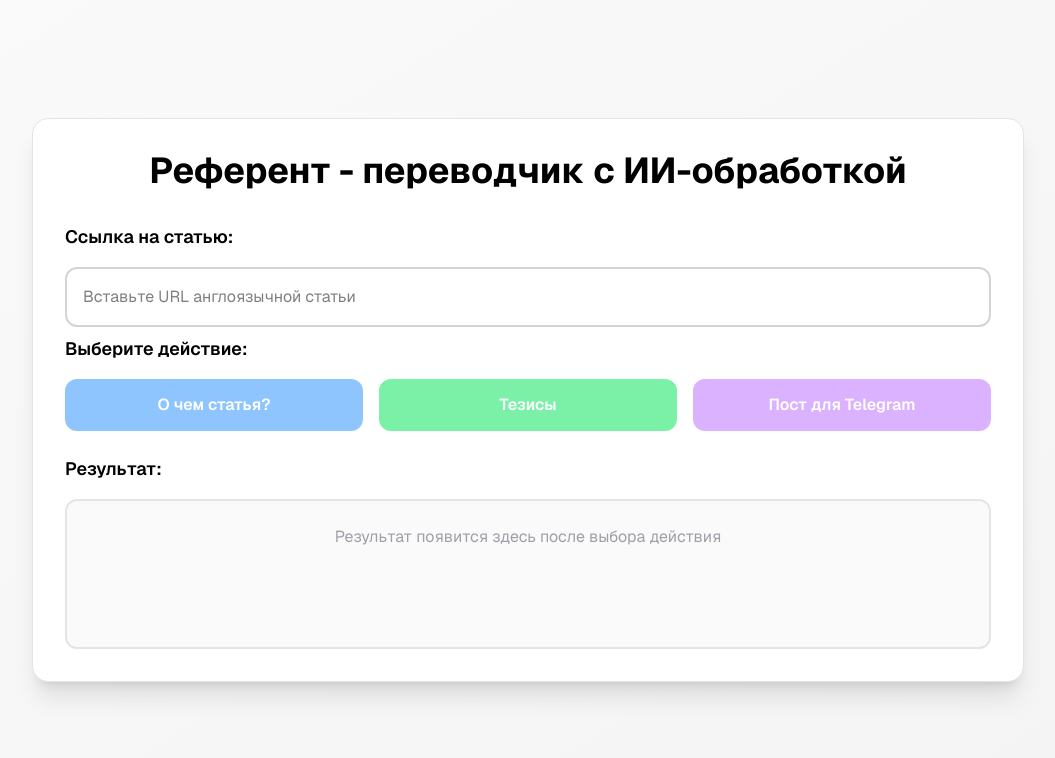
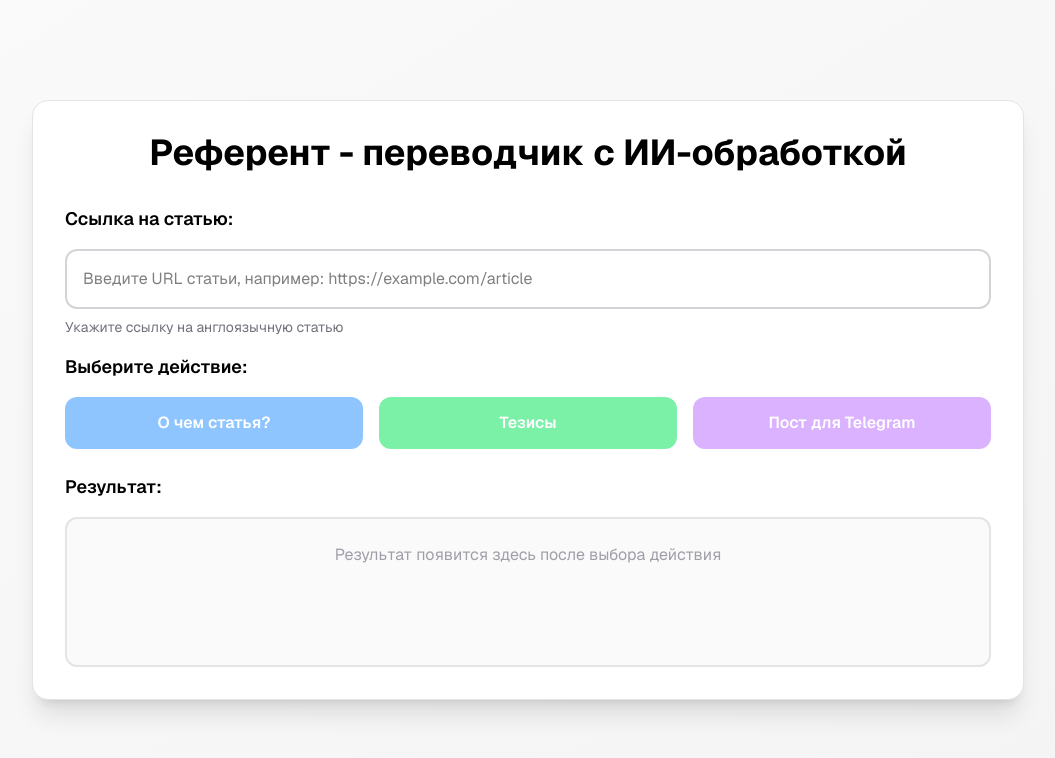
Before and after one commit to 19Bas2y8a-Nik/referent, a Next.js app: page / in a window 1280 px wide. Shown: the top 758 px of the page, without its empty margins (112-1167 px from the left). Built offline with nearby package versions, Linux system fonts and the light colour scheme.

Commit message:
Enhance Home component by adding process status updates during article processing, improving user feedback with descriptive placeholders and tooltips for action buttons, and refining error handling for URL input.

```diff
--- a/app/page.tsx
+++ b/app/page.tsx
@@ -8,6 +8,7 @@ export default function Home() {
   const [loading, setLoading] = useState(false);
   const [urlError, setUrlError] = useState("");
   const [copied, setCopied] = useState(false);
+  const [processStatus, setProcessStatus] = useState("");
 
   // Валидация URL
   const validateUrl = (urlString: string): boolean => {
@@ -54,6 +55,7 @@ export default function Home() {
     setLoading(true);
     setResult("");
     setUrlError("");
+    setProcessStatus("Загружаю статью…");
 
     try {
       // Парсим HTML страницы
@@ -81,6 +83,14 @@ export default function Home() {
       if (!parsedData.content || parsedData.content === "Не найдено") {
         throw new Error("Не удалось извлечь содержимое статьи. Попробуйте другую ссылку.");
       }
+
+      // Обновляем статус процесса
+      const actionNames: { [key: string]: string } = {
+        "about": "Анализирую статью…",
+        "thesis": "Создаю тезисы…",
+        "telegram": "Формирую пост для Telegram…"
+      };
+      setProcessStatus(actionNames[action] || "Обрабатываю…");
 
       // Отправляем данные в API для генерации ответа через AI
       const generateResponse = await fetch("/api/generate", {
@@ -115,6 +125,7 @@ export default function Home() {
       setResult(`Ошибка: ${errorMessage}`);
     } finally {
       setLoading(false);
+      setProcessStatus("");
     }
   };
 
@@ -126,7 +137,7 @@ export default function Home() {
           <p className="text-lg font-semibold text-black dark:text-zinc-50 mb-4">Ссылка на статью:</p>
           <input
             type="text"
-            placeholder="Вставьте URL англоязычной статьи"
+            placeholder="Введите URL статьи, например: https://example.com/article"
             value={url}
             onChange={e => {
               setUrl(e.target.value);
@@ -139,6 +150,7 @@ export default function Home() {
                 : "border-zinc-300 dark:border-zinc-700 focus:ring-blue-500"
             }`}
           />
+          <p className="text-sm text-zinc-500 dark:text-zinc-400 mb-4">Укажите ссылку на англоязычную статью</p>
           {urlError && (
             <p className="text-red-500 text-sm mb-4">{urlError}</p>
           )}
@@ -148,18 +160,26 @@ export default function Home() {
               onClick={() => handleClick("about")}
               className="flex-1 py-3.5 bg-blue-600 text-white font-semibold rounded-xl transition-all hover:bg-blue-700 hover:shadow-lg disabled:bg-blue-300 disabled:cursor-not-allowed disabled:hover:shadow-none"
               disabled={!url || loading}
+              title="Получить краткое объяснение содержания статьи (2-3 предложения)"
             >О чем статья?</button>
             <button
               onClick={() => handleClick("thesis")}
               className="flex-1 py-3.5 bg-green-600 text-white font-semibold rounded-xl transition-all hover:bg-green-700 hover:shadow-lg disabled:bg-green-300 disabled:cursor-not-allowed disabled:hover:shadow-none"
               disabled={!url || loading}
+              title="Создать список основных тезисов статьи (5-7 пунктов)"
             >Тезисы</button>
             <button
               onClick={() => handleClick("telegram")}
               className="flex-1 py-3.5 bg-purple-600 text-white font-semibold rounded-xl transition-all hover:bg-purple-700 hover:shadow-lg disabled:bg-purple-300 disabled:cursor-not-allowed disabled:hover:shadow-none"
               disabled={!url || loading}
+              title="Создать пост для Telegram с эмодзи и ссылкой на источник"
             >Пост для Telegram</button>
           </div>
+          {processStatus && (
+            <div className="mb-4 p-3 bg-blue-50 dark:bg-blue-950 border border-blue-200 dark:border-blue-800 rounded-lg">
+              <p className="text-sm text-blue-700 dark:text-blue-300">{processStatus}</p>
+            </div>
+          )}
           <div className="flex items-center justify-between mb-4">
             <p className="text-lg font-semibold text-black dark:text-zinc-50">Результат:</p>
             {result && !loading && (
```
